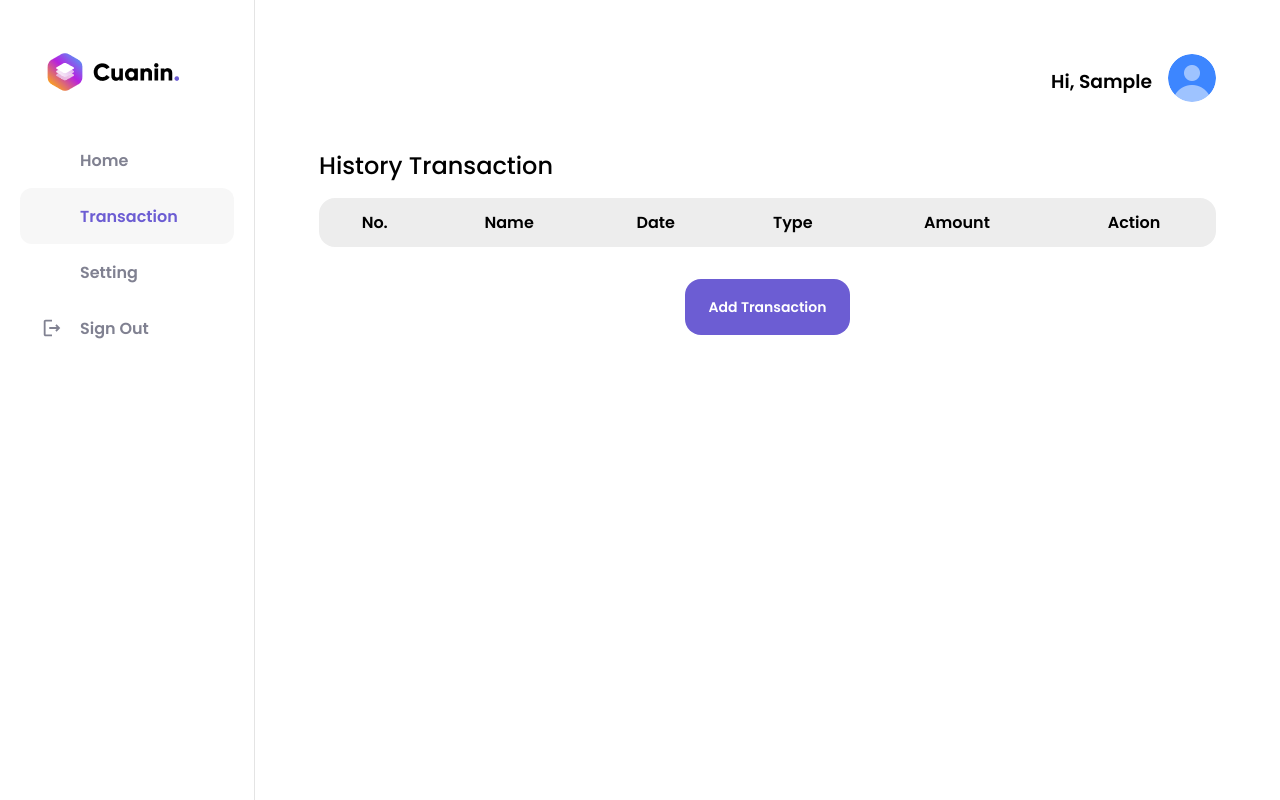
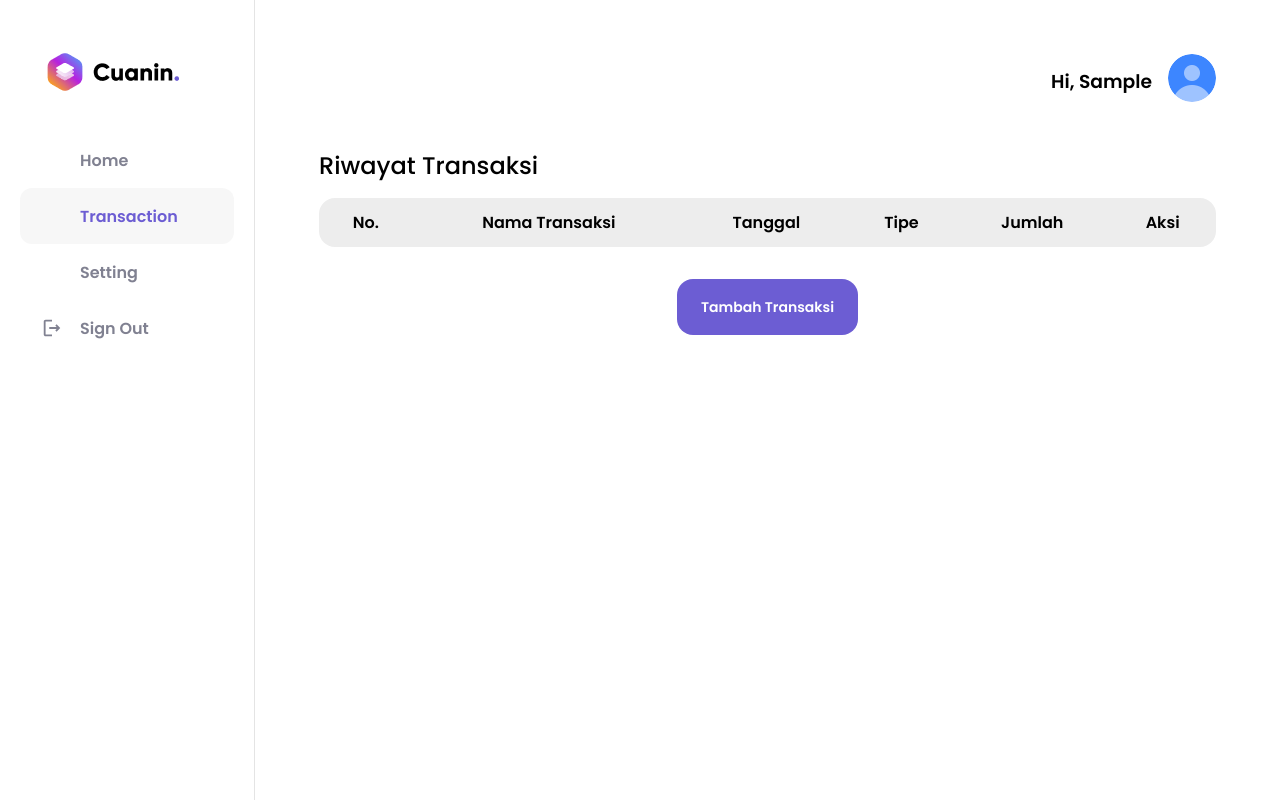
Before and after one commit to farhannovan/cuanin, a PHP site: page /transaction.php in a window 1280 px wide. Run offline with PHP 8.4, Linux system fonts and the light colour scheme; the visitor is signed in with stand-in values (Sample User, id 1); data that the repository does not hold is empty.

Commit message:
refactor

```diff
--- a/transaction.php
+++ b/transaction.php
@@ -108,15 +108,15 @@ if (isset($_POST["tambah"])) {
             <!-- Content -->
             <div class="transaction">
                 <div class="transaction-container">
-                    <div class="transaction-stage h5 mobile-show">History Transaction</div>
+                    <div class="transaction-stage h5 mobile-show">Riwayat Transaksi</div>
                     <table cellspacing="0" cellpadding="0">
                         <thead>
                             <th>No. </th>
-                            <th>Name</th>
-                            <th>Date</th>
-                            <th>Type</th>
-                            <th>Amount</th>
-                            <th>Action</th>
+                            <th>Nama Transaksi</th>
+                            <th>Tanggal</th>
+                            <th>Tipe</th>
+                            <th>Jumlah</th>
+                            <th>Aksi</th>
                         </thead>
 
                         <?php $i = 1 ?>
@@ -140,7 +140,7 @@ if (isset($_POST["tambah"])) {
                     </table>
 
                     <div class="btn-center">
-                        <button class="btn btn-primary" onclick=" window.location.href='input.php'">Add Transaction</button>
+                        <button class="btn btn-primary" onclick=" window.location.href='input.php'">Tambah Transaksi</button>
                     </div>
                 </div>
             </div>
```
Also changed, not shown: dashboard.php (+4 -4 lines), edit.php (+6 -6 lines), setting.php (+5 -5 lines).
